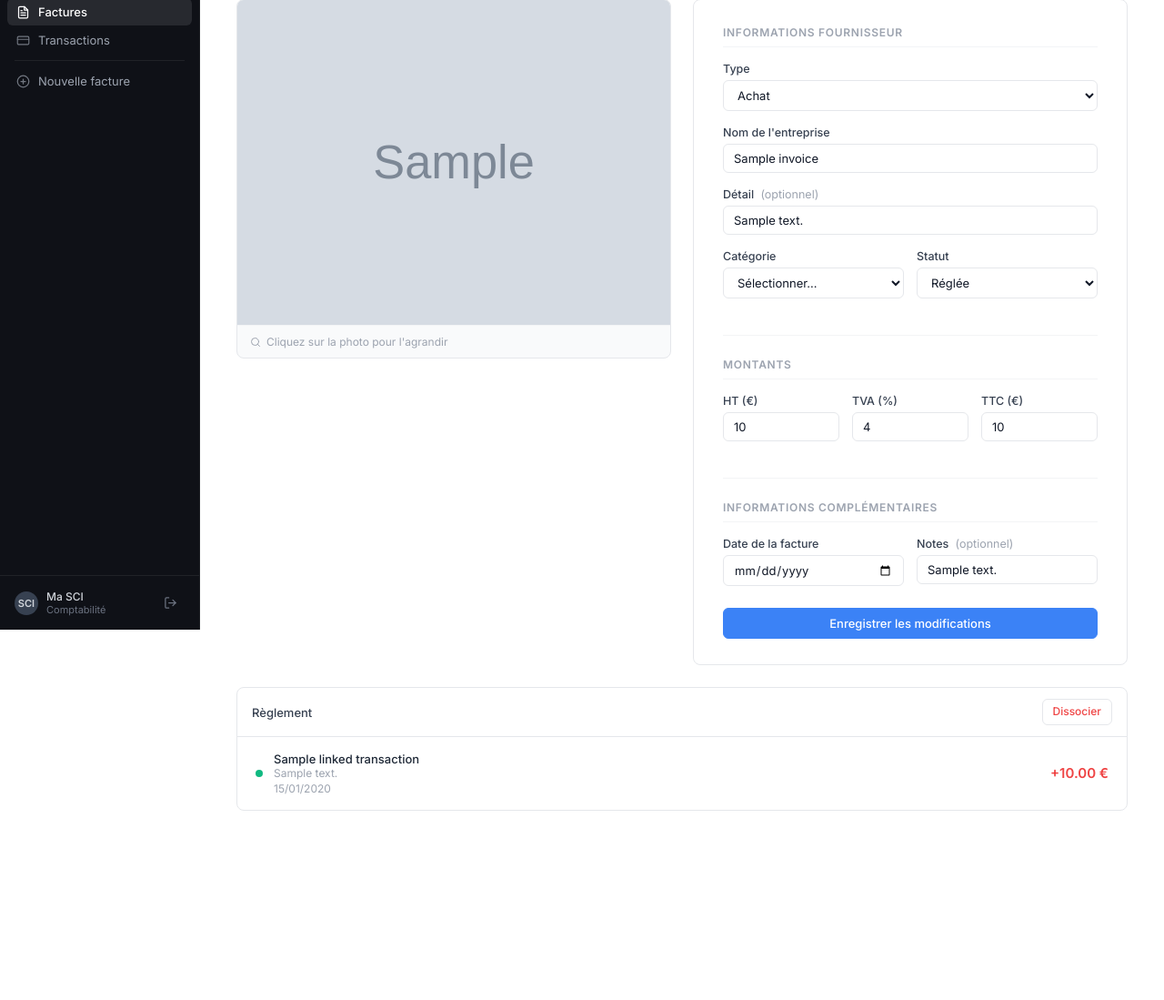
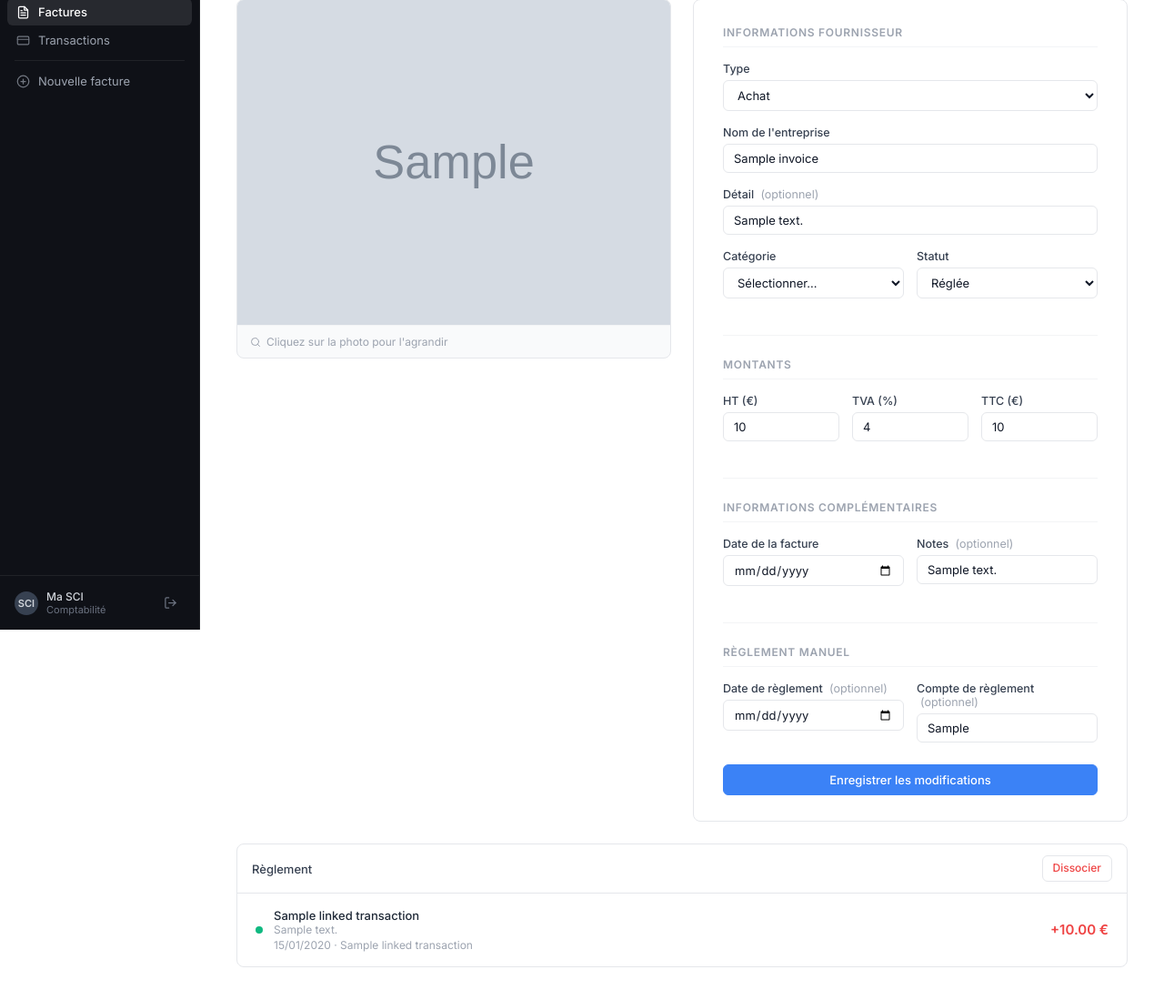
Before and after one commit to papetnathan/sci-factures, a FastAPI app: template templates/facture_detail.html in a window 1280 px wide. Shown: the part 108-1207 px from the top of the page at 91% size. Before the commit the page ends 999 px from the top, so only its background shows below. Run offline with FastAPI, Linux system fonts and the light colour scheme; the template is opened without the code that fills it: most values are stand-ins (such as "Sample title", 1, 10 or a date in 2020); grey boxes marked "Sample" are stand-in pictures; parts of the project's set-up code (start-up, migrations or seed data) failed here and were passed over.

Commit message:
checkpoint avant de tout casser :P

```diff
--- a/templates/facture_detail.html
+++ b/templates/facture_detail.html
@@ -141,6 +141,20 @@
         </div>
       </div>
 
+      <div class="divider"></div>
+      <div class="form-section-title">Règlement manuel</div>
+
+      <div class="form-grid-2">
+        <div class="form-group">
+          <label class="form-label">Date de règlement <span class="optional">(optionnel)</span></label>
+          <input class="form-input" type="date" name="payment_date" value="{{ invoice.payment_date or '' }}" />
+        </div>
+        <div class="form-group">
+          <label class="form-label">Compte de règlement <span class="optional">(optionnel)</span></label>
+          <input class="form-input" type="text" name="payment_account" value="{{ invoice.payment_account or '' }}" placeholder="Ex: Crédit Mutuel SCI" />
+        </div>
+      </div>
+
       <button type="submit" class="btn btn-primary" style="width:100%; justify-content:center; margin-top:8px;">
         Enregistrer les modifications
       </button>
@@ -173,11 +187,27 @@
         {% endif %}
         <div style="font-size:12px; color:var(--gray-400); margin-top:2px;">
           {{ linked_transaction.transaction_date[8:10] }}/{{ linked_transaction.transaction_date[5:7] }}/{{ linked_transaction.transaction_date[0:4] }}
+          {% if linked_transaction.account_name %} · {{ linked_transaction.account_name }}{% endif %}
         </div>
       </div>
     </div>
     <div style="font-size:15px; font-weight:600; color:{% if linked_transaction.type == 'credit' %}#10B981{% else %}#EF4444{% endif %};">
       {% if linked_transaction.type == 'debit' %}-{% else %}+{% endif %}{{ "%.2f €"|format(linked_transaction.amount) }}
+    </div>
+  </div>
+
+  {% elif invoice.payment_date or invoice.payment_account %}
+  <!-- Règlement manuel -->
+  <div style="padding:16px 20px; display:flex; align-items:center; gap:12px;">
+    <div style="width:8px; height:8px; border-radius:50%; background:#6366F1; flex-shrink:0;"></div>
+    <div>
+      <div style="font-size:13px; font-weight:500; color:var(--gray-800);">Règlement saisi manuellement</div>
+      <div style="font-size:12px; color:var(--gray-400); margin-top:2px;">
+        {% if invoice.payment_date %}
+          {{ invoice.payment_date[8:10] }}/{{ invoice.payment_date[5:7] }}/{{ invoice.payment_date[0:4] }}
+        {% endif %}
+        {% if invoice.payment_account %} · {{ invoice.payment_account }}{% endif %}
+      </div>
     </div>
   </div>
 
@@ -197,6 +227,7 @@
         {% endif %}
         <div style="font-size:12px; color:var(--gray-400); margin-top:2px;">
           {{ tx.transaction_date[8:10] }}/{{ tx.transaction_date[5:7] }}/{{ tx.transaction_date[0:4] }}
+          {% if tx.account_name %} · {{ tx.account_name }}{% endif %}
         </div>
       </div>
     </div>
--- a/templates/factures.html
+++ b/templates/factures.html
@@ -94,6 +94,11 @@
                   <div style="width:6px; height:6px; border-radius:50%; background:#10B981; flex-shrink:0;"></div>
                   {{ inv.transaction.transaction_date[8:10] }}/{{ inv.transaction.transaction_date[5:7] }}/{{ inv.transaction.transaction_date[0:4] }}
                 </span>
+              {% elif inv.payment_date %}
+                <span style="display:flex; align-items:center; gap:5px; font-size:12px; color:#6366F1;">
+                  <div style="width:6px; height:6px; border-radius:50%; background:#6366F1; flex-shrink:0;"></div>
+                  {{ inv.payment_date[8:10] }}/{{ inv.payment_date[5:7] }}/{{ inv.payment_date[0:4] }}
+                </span>
               {% else %}
                 <span style="font-size:12px; color:var(--gray-400);">—</span>
               {% endif %}
```
Also changed, not shown: routes/invoices.py (+7 -9 lines). Lines whose indentation alone changed are shown as unchanged.
